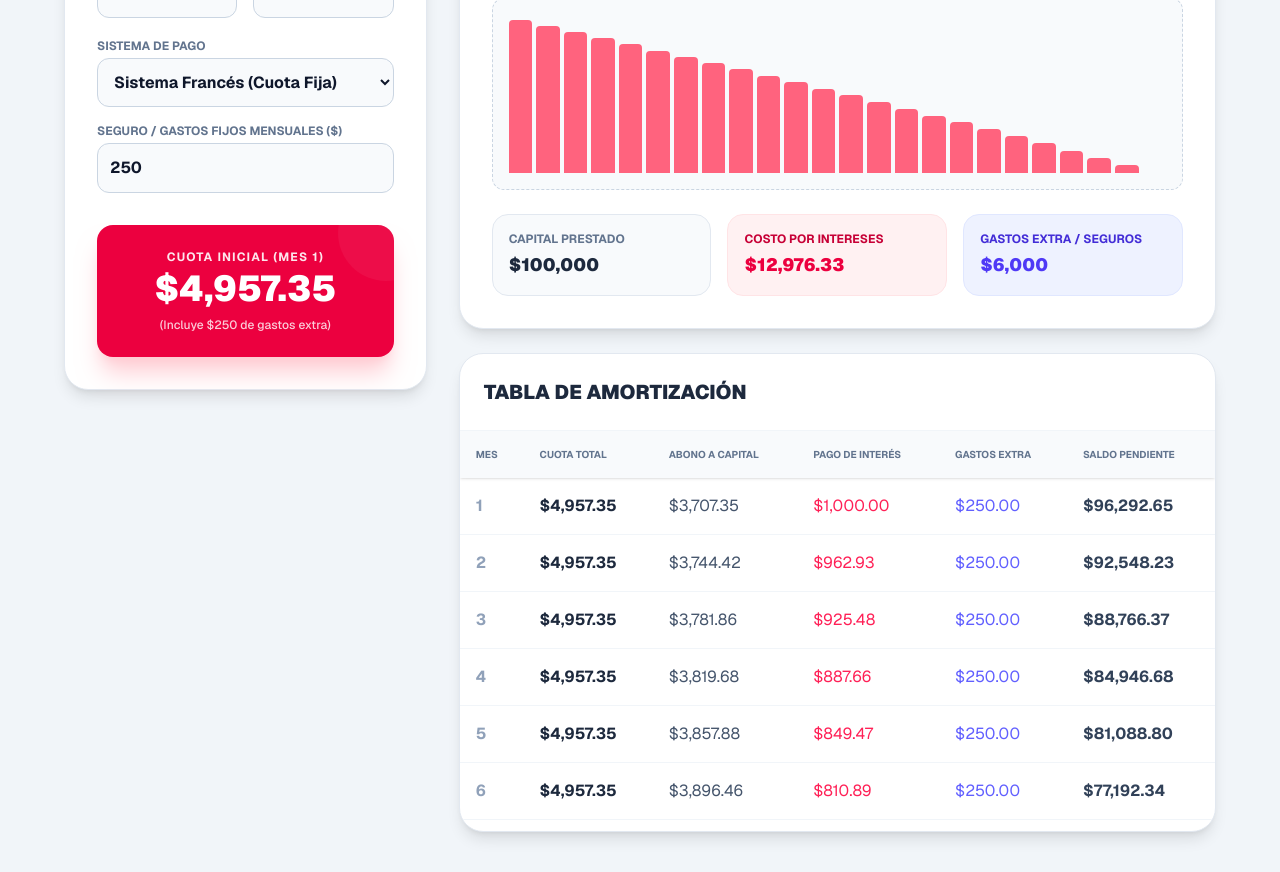
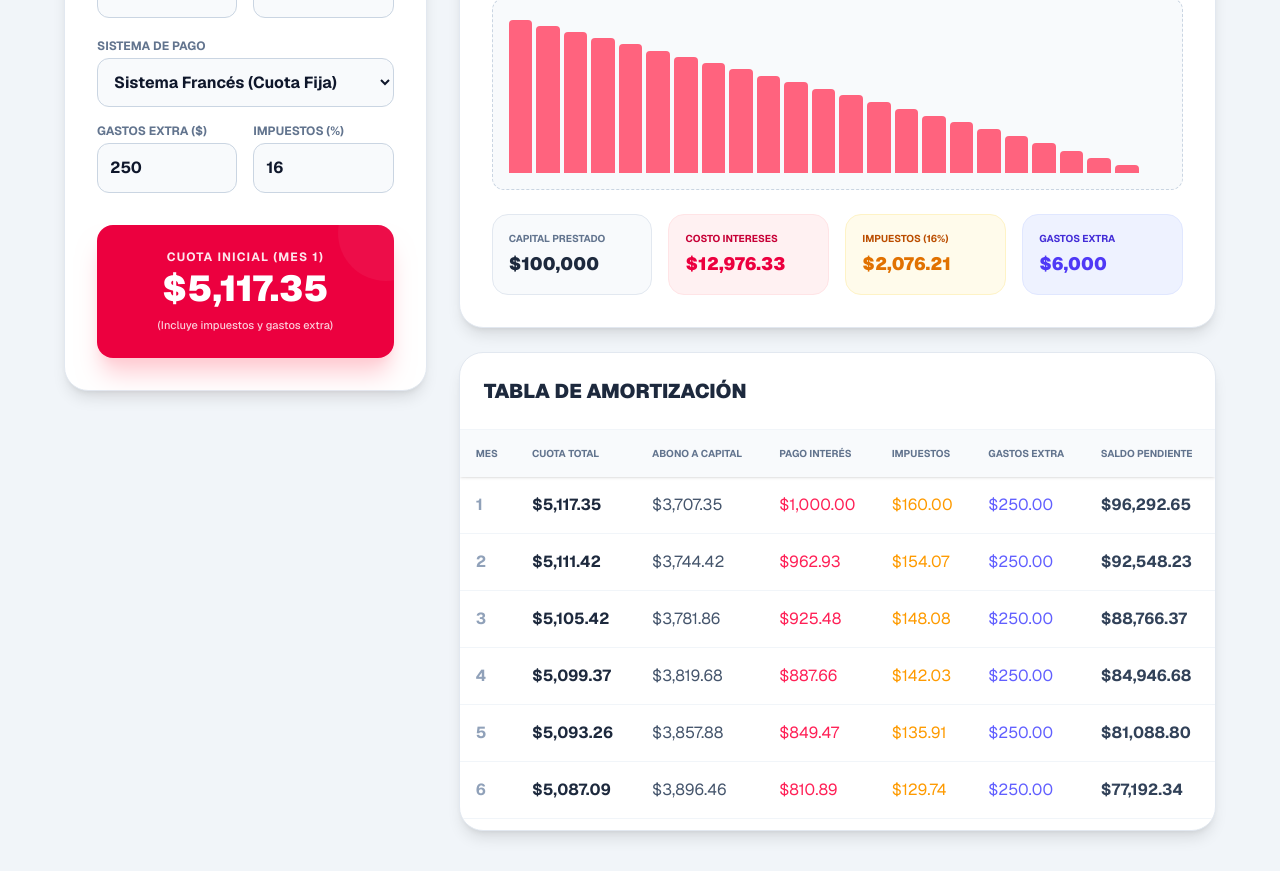
Before and after one commit to carlosalbertoxw/carlosalbertoxw.github.io, a Next.js app: page /tools/loanCalculator in a window 1280 px wide. Shown: the part 480-1352 px from the top of the page. Built offline with nearby package versions, Linux system fonts and the light colour scheme.

Commit message:
Se agrega cálculo de impuestos a calculadora de préstamos

```diff
--- a/src/app/tools/loanCalculator/LoanCalculatorForm.tsx
+++ b/src/app/tools/loanCalculator/LoanCalculatorForm.tsx
@@ -9,6 +9,7 @@ interface LoanRow {
   insurance: number;
   principal: number;
   interest: number;
+  tax: number; // NUEVO: Impuesto sobre el interés
   balance: number;
 }
 
@@ -17,6 +18,7 @@ export default function LoanCalculator() {
   const [annualRate, setAnnualRate] = useState<number>(12);
   const [months, setMonths] = useState<number>(24);
   const [monthlyInsurance, setMonthlyInsurance] = useState<number>(250);
+  const [taxRate, setTaxRate] = useState<number>(16); // NUEVO: Porcentaje de impuesto (ej. IVA)
   const [amortizationSystem, setAmortizationSystem] = useState<"frances" | "aleman" | "americano">("frances");
 
   const [amortizationTable, setAmortizationTable] = useState<LoanRow[]>([]);
@@ -24,6 +26,7 @@ export default function LoanCalculator() {
     firstPayment: 0,
     totalInterest: 0,
     totalInsurance: 0,
+    totalTax: 0, // NUEVO: Total de impuestos pagados
     totalPaid: 0
   });
 
@@ -34,6 +37,7 @@ export default function LoanCalculator() {
 
       let currentBalance = loanAmount;
       let totalInterestAccumulated = 0;
+      let totalTaxAccumulated = 0;
       let firstMonthPayment = 0;
       const table: LoanRow[] = [];
 
@@ -61,12 +65,18 @@ export default function LoanCalculator() {
           baseMonthlyPayment = principalPayment + interestPayment;
         }
 
+        // NUEVO: Cálculo del impuesto sobre los intereses de este mes
+        const taxPayment = interestPayment * (taxRate / 100);
+
         currentBalance -= principalPayment;
         // Evitar números negativos ínfimos por redondeo de JavaScript
         if (currentBalance < 0.01) currentBalance = 0;
 
         totalInterestAccumulated += interestPayment;
-        const totalMonthlyPayment = baseMonthlyPayment + monthlyInsurance;
+        totalTaxAccumulated += taxPayment;
+
+        // La cuota total ahora incluye el impuesto
+        const totalMonthlyPayment = baseMonthlyPayment + monthlyInsurance + taxPayment;
 
         if (i === 1) {
           firstMonthPayment = totalMonthlyPayment;
@@ -79,6 +89,7 @@ export default function LoanCalculator() {
           insurance: monthlyInsurance,
           principal: principalPayment,
           interest: interestPayment,
+          tax: taxPayment,
           balance: currentBalance,
         });
       }
@@ -89,7 +100,8 @@ export default function LoanCalculator() {
         firstPayment: firstMonthPayment,
         totalInterest: totalInterestAccumulated,
         totalInsurance: totalInsuranceAccumulated,
-        totalPaid: loanAmount + totalInterestAccumulated + totalInsuranceAccumulated,
+        totalTax: totalTaxAccumulated,
+        totalPaid: loanAmount + totalInterestAccumulated + totalInsuranceAccumulated + totalTaxAccumulated,
       });
 
       setAmortizationTable(table);
@@ -98,7 +110,7 @@ export default function LoanCalculator() {
     if (loanAmount > 0 && months > 0) {
       runCalculation();
     }
-  }, [loanAmount, annualRate, months, monthlyInsurance, amortizationSystem]);
+  }, [loanAmount, annualRate, months, monthlyInsurance, taxRate, amortizationSystem]);
 
   return (
     <main className="min-h-screen bg-slate-100 py-10 px-4 md:px-10 font-sans">
@@ -109,7 +121,7 @@ export default function LoanCalculator() {
           Calculadora de Préstamos
         </h1>
         <p className="text-slate-500 text-lg max-w-2xl">
-          Calcula tu cuota, compara sistemas de amortización y visualiza tu tabla de pagos incluyendo seguros u otros gastos.
+          Calcula tu cuota, compara sistemas de amortización y visualiza tu tabla de pagos incluyendo seguros, impuestos y otros gastos.
         </p>
       </div>
 
@@ -169,14 +181,26 @@ export default function LoanCalculator() {
                   <option value="americano">Sistema Americano (Interés Fijo)</option>
                 </select>
               </div>
+
+              <div className="grid grid-cols-2 gap-4">
                 <div>
-                <label className="block text-xs font-bold text-slate-500 uppercase mb-1">Seguro / Gastos Fijos Mensuales ($)</label>
+                  <label className="block text-xs font-bold text-slate-500 uppercase mb-1">Gastos Extra ($)</label>
                   <input
                     type="number"
                     value={monthlyInsurance}
                     onChange={(e) => setMonthlyInsurance(Number(e.target.value))}
                     className="w-full p-3 bg-slate-50 border border-slate-300 rounded-xl text-slate-900 font-bold outline-none focus:ring-2 focus:ring-rose-500 transition-shadow"
                   />
+                </div>
+                <div>
+                  <label className="block text-xs font-bold text-slate-500 uppercase mb-1">Impuestos (%)</label>
+                  <input
+                    type="number"
+                    value={taxRate}
+                    onChange={(e) => setTaxRate(Number(e.target.value))}
+                    className="w-full p-3 bg-slate-50 border border-slate-300 rounded-xl text-slate-900 font-bold outline-none focus:ring-2 focus:ring-rose-500 transition-shadow"
+                  />
+                </div>
               </div>
             </div>
           </div>
@@ -187,9 +211,9 @@ export default function LoanCalculator() {
               Cuota Inicial (Mes 1)
             </span>
             <div className="text-3xl md:text-4xl font-black">${totals.firstPayment.toLocaleString(undefined, { minimumFractionDigits: 2, maximumFractionDigits: 2 })}</div>
-            {monthlyInsurance > 0 && (
-              <span className="text-xs font-medium opacity-80 mt-2 block">
-                (Incluye ${monthlyInsurance} de gastos extra)
+            {(monthlyInsurance > 0 || taxRate > 0) && (
+              <span className="text-[11px] font-medium opacity-80 mt-2 block">
+                (Incluye impuestos y gastos extra)
               </span>
             )}
           </div>
@@ -237,17 +261,21 @@ export default function LoanCalculator() {
               ))}
             </div>
 
-            <div className="grid grid-cols-1 md:grid-cols-3 gap-4 mt-6">
+            <div className="grid grid-cols-2 md:grid-cols-4 gap-4 mt-6">
               <div className="p-4 bg-slate-50 rounded-2xl border border-slate-200 flex flex-col justify-center">
-                <span className="text-xs font-bold text-slate-500 uppercase mb-1">Capital Prestado</span>
+                <span className="text-[10px] font-bold text-slate-500 uppercase mb-1">Capital Prestado</span>
                 <span className="text-lg font-black text-slate-800">${loanAmount.toLocaleString(undefined, { maximumFractionDigits: 2 })}</span>
               </div>
               <div className="p-4 bg-rose-50 rounded-2xl border border-rose-100 flex flex-col justify-center">
-                <span className="text-xs font-bold text-rose-700 uppercase mb-1">Costo por Intereses</span>
+                <span className="text-[10px] font-bold text-rose-700 uppercase mb-1">Costo Intereses</span>
                 <span className="text-lg font-black text-rose-600">${totals.totalInterest.toLocaleString(undefined, { maximumFractionDigits: 2 })}</span>
               </div>
+              <div className="p-4 bg-amber-50 rounded-2xl border border-amber-100 flex flex-col justify-center">
+                <span className="text-[10px] font-bold text-amber-700 uppercase mb-1">Impuestos ({taxRate}%)</span>
+                <span className="text-lg font-black text-amber-600">${totals.totalTax.toLocaleString(undefined, { maximumFractionDigits: 2 })}</span>
+              </div>
               <div className="p-4 bg-indigo-50 rounded-2xl border border-indigo-100 flex flex-col justify-center">
-                <span className="text-xs font-bold text-indigo-700 uppercase mb-1">Gastos Extra / Seguros</span>
+                <span className="text-[10px] font-bold text-indigo-700 uppercase mb-1">Gastos Extra</span>
                 <span className="text-lg font-black text-indigo-600">${totals.totalInsurance.toLocaleString(undefined, { maximumFractionDigits: 2 })}</span>
               </div>
             </div>
@@ -265,7 +293,10 @@ export default function LoanCalculator() {
                     <th className="p-4 text-[10px] font-bold text-slate-500 uppercase whitespace-nowrap">Mes</th>
                     <th className="p-4 text-[10px] font-bold text-slate-500 uppercase whitespace-nowrap">Cuota Total</th>
                     <th className="p-4 text-[10px] font-bold text-slate-500 uppercase whitespace-nowrap hidden sm:table-cell">Abono a Capital</th>
-                    <th className="p-4 text-[10px] font-bold text-slate-500 uppercase whitespace-nowrap hidden sm:table-cell">Pago de Interés</th>
+                    <th className="p-4 text-[10px] font-bold text-slate-500 uppercase whitespace-nowrap hidden sm:table-cell">Pago Interés</th>
+                    {taxRate > 0 && (
+                      <th className="p-4 text-[10px] font-bold text-slate-500 uppercase whitespace-nowrap hidden md:table-cell">Impuestos</th>
+                    )}
                     {monthlyInsurance > 0 && (
                       <th className="p-4 text-[10px] font-bold text-slate-500 uppercase whitespace-nowrap hidden md:table-cell">Gastos Extra</th>
                     )}
@@ -285,6 +316,11 @@ export default function LoanCalculator() {
                       <td className="p-4 text-rose-500 hidden sm:table-cell">
                         ${row.interest.toLocaleString(undefined, { minimumFractionDigits: 2, maximumFractionDigits: 2 })}
                       </td>
+                      {taxRate > 0 && (
+                        <td className="p-4 text-amber-500 hidden md:table-cell">
+                          ${row.tax.toLocaleString(undefined, { minimumFractionDigits: 2, maximumFractionDigits: 2 })}
+                        </td>
+                      )}
                       {monthlyInsurance > 0 && (
                         <td className="p-4 text-indigo-500 hidden md:table-cell">
                           ${row.insurance.toLocaleString(undefined, { minimumFractionDigits: 2, maximumFractionDigits: 2 })}
```
Lines whose indentation alone changed are shown as unchanged.
